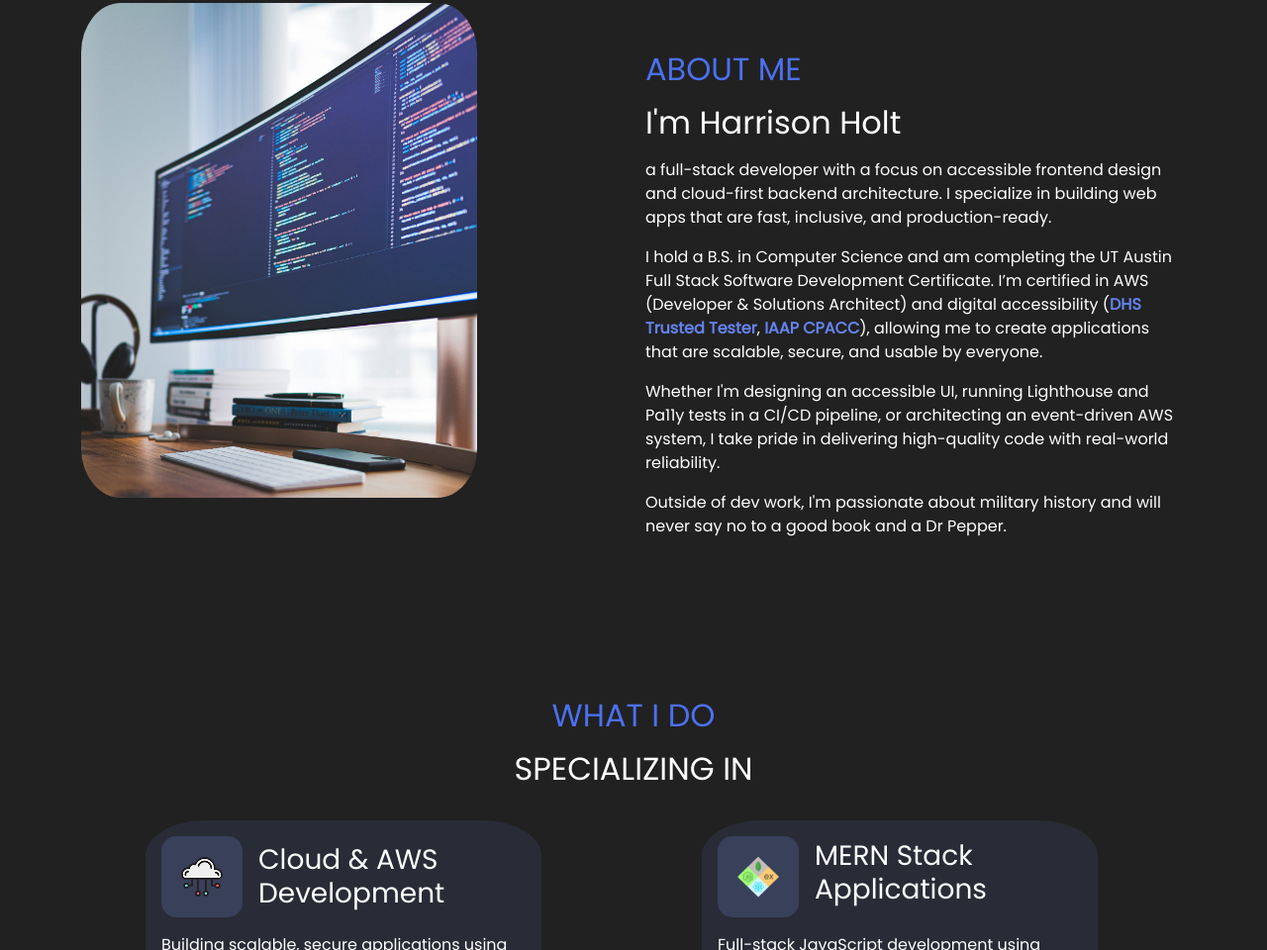
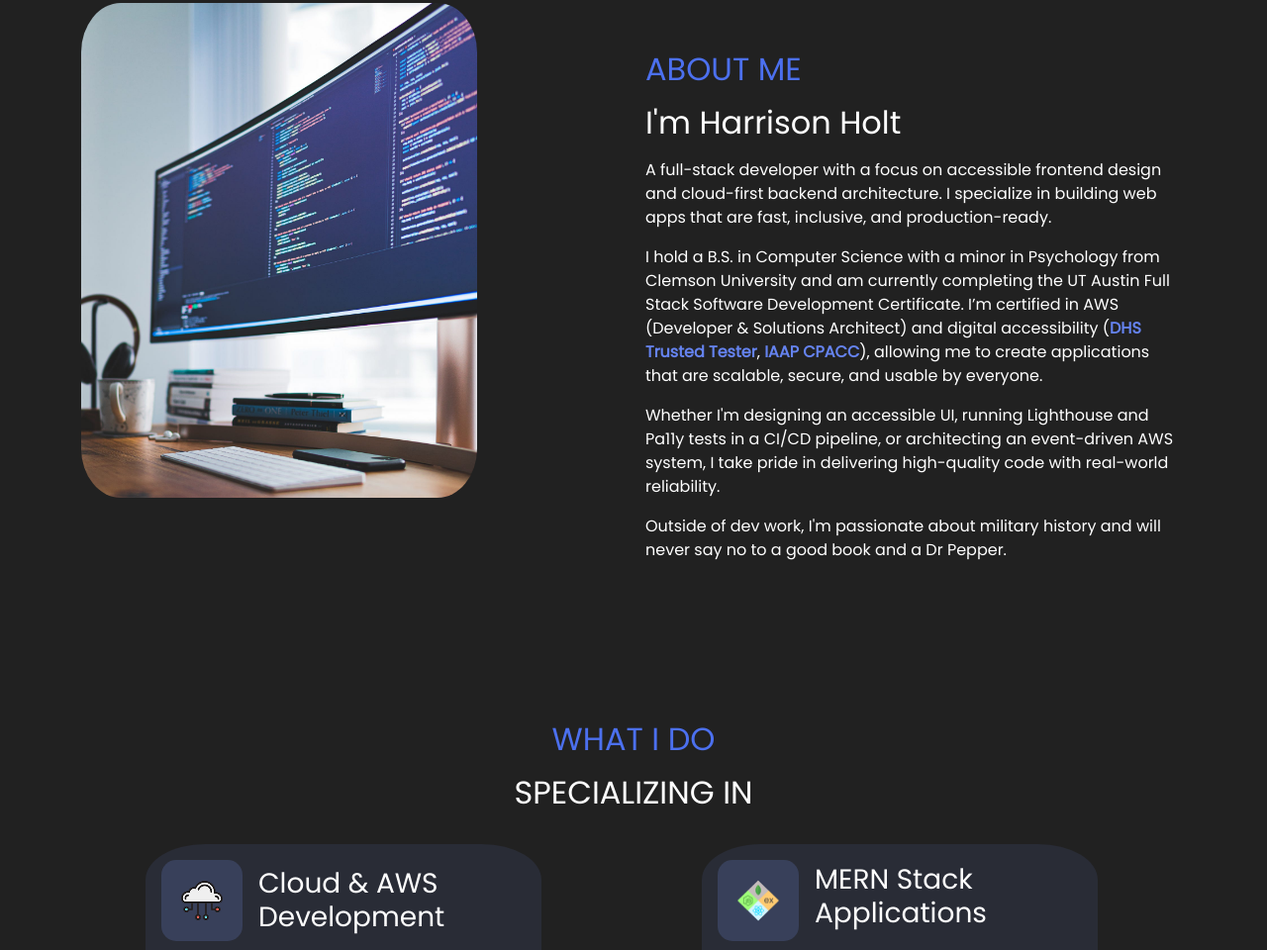
Before and after one commit to Harrison-Holt/portfolio, a plain HTML site: page index.html in a window 1280 px wide. Shown: the part 845-1805 px from the top of the page at 99% size. Drawn offline with nearby package versions, Linux system fonts and the light colour scheme.

Commit message:
changed intro paragraph

```diff
--- a/index.html
+++ b/index.html
@@ -62,8 +62,8 @@
           <div class="col-12 col-md-6 section_m mt-5">
             <h2 class="about_me_header" id="about_me_header">ABOUT ME</h2>
             <h2 class="mt-3 mb-3">I'm Harrison Holt</h2>
-                <p>a full-stack developer with a focus on accessible frontend design and cloud-first backend architecture. I specialize in building web apps that are fast, inclusive, and production-ready.</p>
-                <p>I hold a B.S. in Computer Science and am completing the UT Austin Full Stack Software Development Certificate. I’m certified in AWS (Developer & Solutions Architect) and digital accessibility (<a href="https://www.dhs.gov/trusted-tester" target="_blank" class="info_link">DHS Trusted Tester</a>, <a href="https://www.accessibilityassociation.org/cpacc" target="_blank" class="info_link">IAAP CPACC</a>), allowing me to create applications that are scalable, secure, and usable by everyone.</p>
+            <p>A full-stack developer with a focus on accessible frontend design and cloud-first backend architecture. I specialize in building web apps that are fast, inclusive, and production-ready.</p>
+            <p>I hold a B.S. in Computer Science with a minor in Psychology from Clemson University and am currently completing the UT Austin Full Stack Software Development Certificate. I’m certified in AWS (Developer & Solutions Architect) and digital accessibility (<a href="https://www.dhs.gov/trusted-tester" target="_blank" class="info_link">DHS Trusted Tester</a>, <a href="https://www.accessibilityassociation.org/cpacc" target="_blank" class="info_link">IAAP CPACC</a>), allowing me to create applications that are scalable, secure, and usable by everyone.</p>
             <p>Whether I'm designing an accessible UI, running Lighthouse and Pa11y tests in a CI/CD pipeline, or architecting an event-driven AWS system, I take pride in delivering high-quality code with real-world reliability.</p>
             <p>Outside of dev work, I'm passionate about military history and will never say no to a good book and a Dr Pepper.</p>
            </div>
```
Lines whose indentation alone changed are shown as unchanged.
